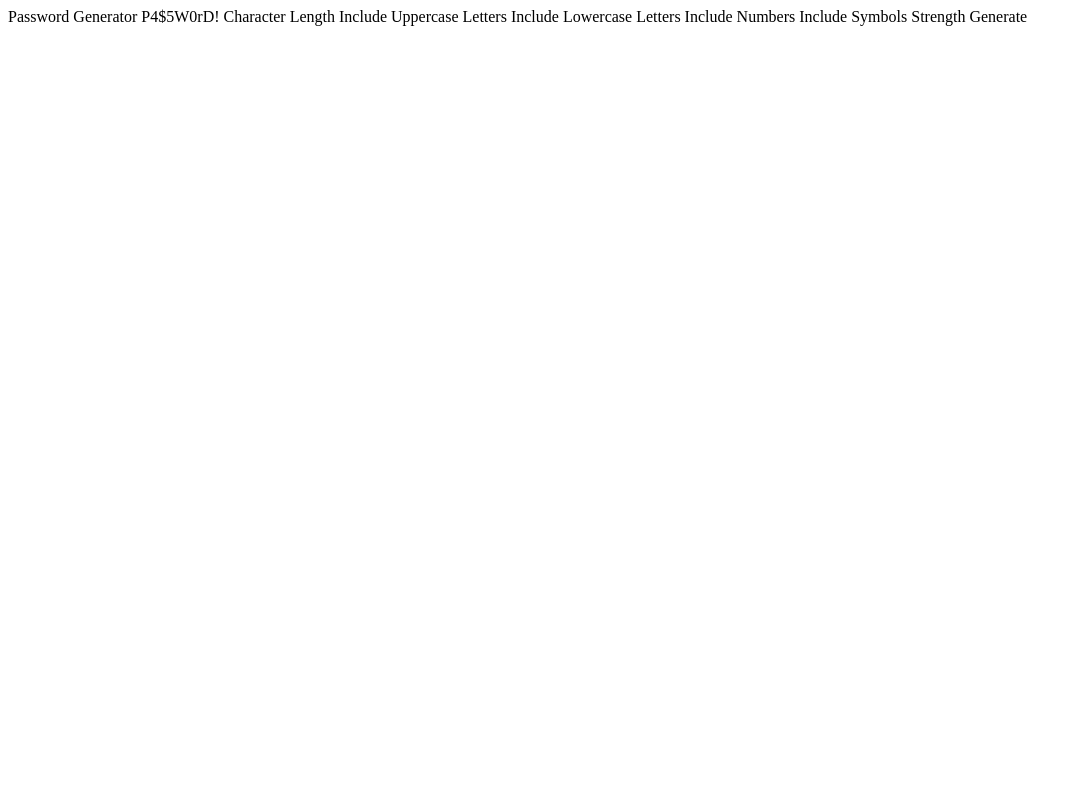
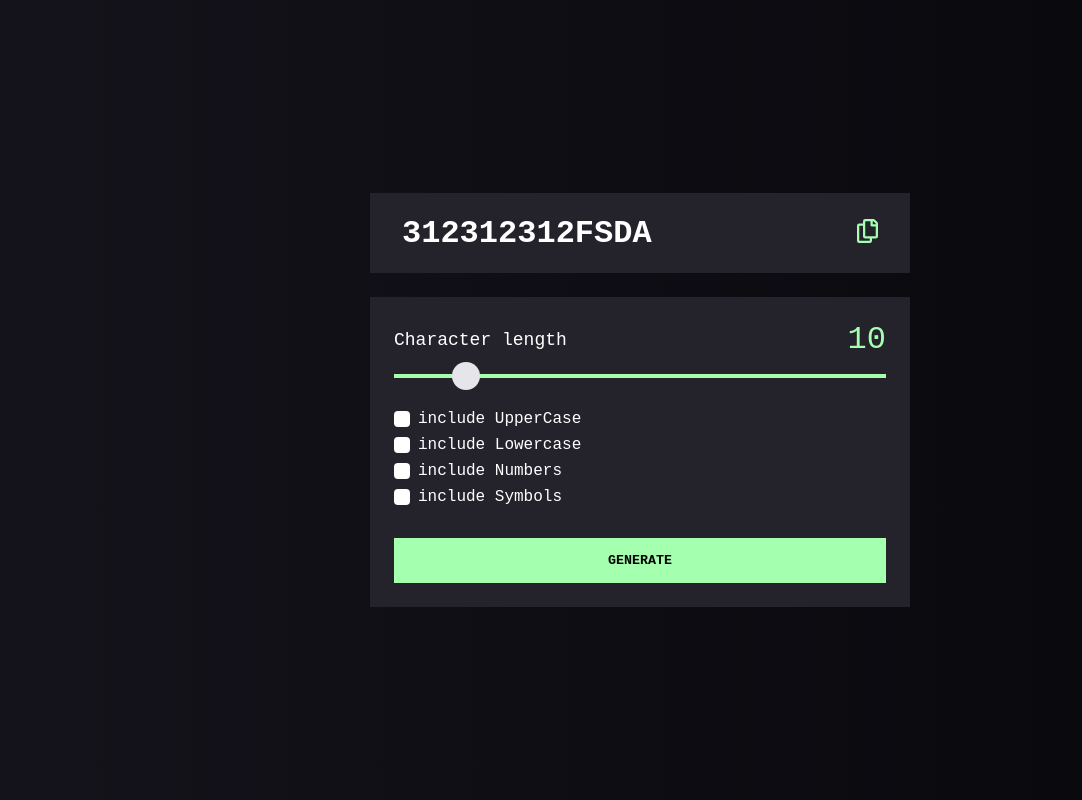
Before and after one commit to LuA1i/Password-Generator, a plain HTML site: page index.html in a window 1280 px wide. Shown: the whole page, without its empty margins (0-1082 px from the left). Drawn offline with Linux system fonts and the light colour scheme.

Commit message:
first commit

```diff
--- a/index.html
+++ b/index.html
@@ -1,29 +1,51 @@
 <!DOCTYPE html>
 <html lang="en">
-<head>
-  <meta charset="UTF-8">
-  <meta name="viewport" content="width=device-width, initial-scale=1.0">
+  <head>
+    <meta charset="UTF-8" />
+    <meta name="viewport" content="width=device-width, initial-scale=1.0" />
+    <link rel="stylesheet" href="style.css" />
 
-  <link rel="icon" type="image/png" sizes="32x32" href="./assets/images/favicon-32x32.png">
+    <link
+      rel="icon"
+      type="image/png"
+      sizes="32x32"
+      href="./assets/images/favicon-32x32.png"
+    />
 
-  <title>Frontend Mentor | Password generator app</title>
-</head>
-<body>
-
-  Password Generator
-
-  P4$5W0rD!
-
-  Character Length
-
-  Include Uppercase Letters
-  Include Lowercase Letters
-  Include Numbers
-  Include Symbols
-
-  Strength
-
-  Generate
-
-</body>
+    <title>Frontend Mentor | Password generator app</title>
+  </head>
+  <body>
+    <div class="container">
+      <div class="password-container">
+        <div class="password">312312312FSDA</div>
+        <button class="password-copy">
+          <img src="./assets/images/icon-copy.svg" alt="" />
+        </button>
+      </div>
+      <div class="options-container">
+        <div class="length-container">
+          <div class="text">Character length</div>
+          <div class="length">10</div>
+        </div>
+        <input type="range" min="8" max="24" value="10" class="slider" />
+        <div class="div input-container">
+          <input type="checkbox" id="upper" />
+          <div class="">include UpperCase</div>
+        </div>
+        <div class="div input-container">
+          <input type="checkbox" id="lower" />
+          <div class="">include Lowercase</div>
+        </div>
+        <div class="div input-container">
+          <input type="checkbox" id="Numbers" />
+          <div class="">include Numbers</div>
+        </div>
+        <div class="div input-container">
+          <input type="checkbox" id="upper" />
+          <div class="">include Symbols</div>
+        </div>
+        <button class="btn-generator">Generate</button>
+      </div>
+    </div>
+  </body>
 </html>
--- a/style.css
+++ b/style.css
@@ -0,0 +1,128 @@
+* {
+  margin: 0;
+  padding: 0;
+  box-sizing: border-box;
+  font-family: 'Roboto Mono', monospace;
+}
+
+body {
+  background: linear-gradient(90deg, #14131b 0%, #08070b 100%);
+  color: white;
+  width: 100vw;
+  height: 100vh;
+  display: flex;
+  justify-content: center;
+  align-items: center;
+}
+
+.container {
+  display: flex;
+  flex-direction: column;
+  gap: 24px;
+}
+
+.password-container {
+  display: flex;
+  align-items: center;
+  justify-content: space-between;
+  background-color: #24232c;
+  width: 540px;
+  height: 80px;
+  padding-inline: 32px;
+}
+
+.password {
+  font-size: 32px;
+  font-weight: 700;
+}
+
+.password-copy {
+  border: none;
+  background-color: transparent;
+}
+
+.options-container {
+  background-color: #24232c;
+  width: 540px;
+  display: flex;
+  flex-direction: column;
+  padding: 24px;
+}
+
+.text {
+  font-size: 18px;
+}
+
+.length-container {
+  display: flex;
+  justify-content: space-between;
+  align-items: center;
+  margin-bottom: 16px;
+}
+
+.length {
+  color: #a4ffaf;
+  font-size: 32px;
+}
+
+.slider {
+  -webkit-appearance: none;
+  appearance: none;
+  margin-bottom: 32px;
+}
+
+.slider::-webkit-slider-thumb {
+  -webkit-appearance: none;
+  appearance: none;
+  background-color: #e6e5ea;
+  width: 28px;
+  height: 28px;
+  border-radius: 50%;
+  cursor: pointer;
+  margin-top: -12px;
+}
+
+.slider::-webkit-slider-runnable-track {
+  width: 100%;
+  height: 4px;
+  cursor: pointer;
+  background-color: #a4ffaf;
+}
+
+.input-container {
+  display: flex;
+  gap: 8px;
+  align-items: center;
+  margin-bottom: 8px;
+}
+
+.input-container input {
+  -webkit-appearance: none;
+  appearance: none;
+  background-color: white;
+  height: 16px;
+  width: 16px;
+  border-radius: 4px;
+  cursor: pointer;
+}
+.input-container input:checked {
+  -webkit-appearance: none;
+  appearance: none;
+  background-color: #a4ffaf;
+  height: 16px;
+  width: 16px;
+  border-radius: 4px;
+  cursor: pointer;
+  transition: all 0.4s ease-in-out;
+}
+
+.btn-generator {
+  background-color: #a4ffaf;
+  height: 45px;
+  border: none;
+  outline: none;
+  cursor: pointer;
+  text-transform: uppercase;
+  font-weight: 800;
+  margin-top: 24px;
+}
```
